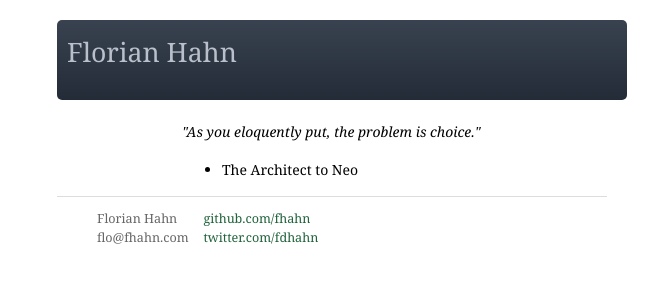
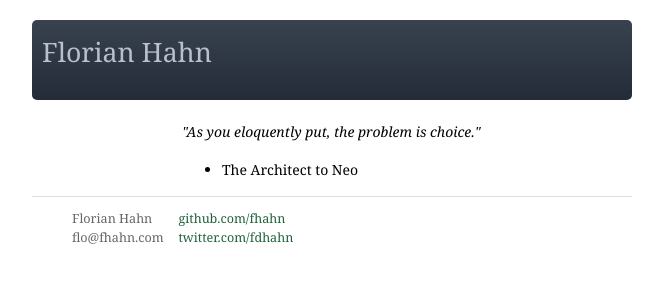
Before and after one commit to fhahn/fhahn.github.com, a Jekyll site: the page built from index.html, in a window 1280 px wide. Shown: the top 300 px of the page, without its empty margins (308-971 px from the left). Built offline with Jekyll 4.4.1, drawn with Linux system fonts in a browser that asks for light colours.

Commit message:
Make container bigger

```diff
--- a/assets/css/style.css
+++ b/assets/css/style.css
@@ -30,7 +30,7 @@ h4 {
  }
 
 #container{
-    width: 550px;
+    width: 600px;
     background-repeat: repeat-x;
     margin: 0;
     text-align: left;
@@ -59,7 +59,6 @@ header {
     background: #f8f8f8 url("../images/header.png") repeat-x;
     background-position : center;
     color:#B9C0CB;
-    width: 550px;
     height: 60px;
 
     -moz-border-radius: 5px;
@@ -133,3 +132,9 @@ li { margin-bottom: 3px; }
   float: left;
   margin-right: 10px;
 }
+
+.post-footer {
+    background-color: #F0EDDE;
+    border-radius: 5px 5px 5px 5px;
+    padding: 5px;
+}
```
